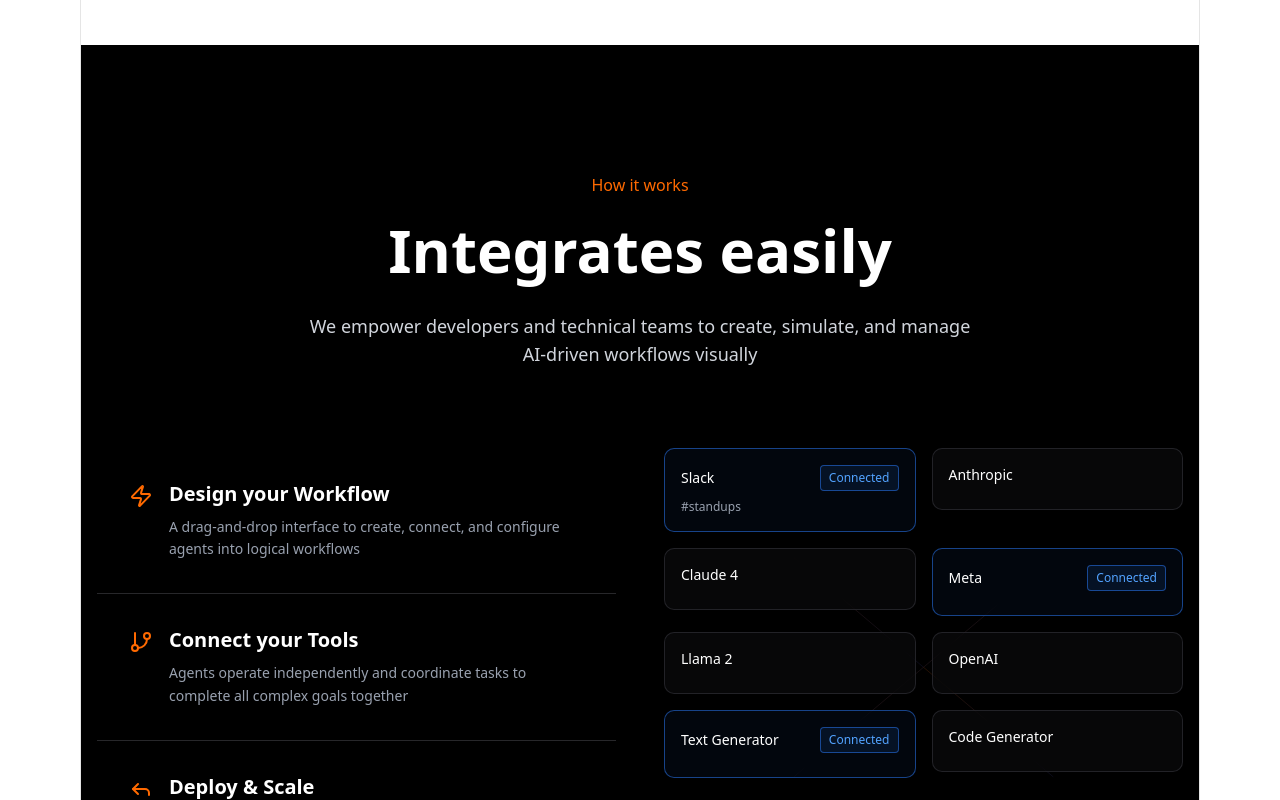
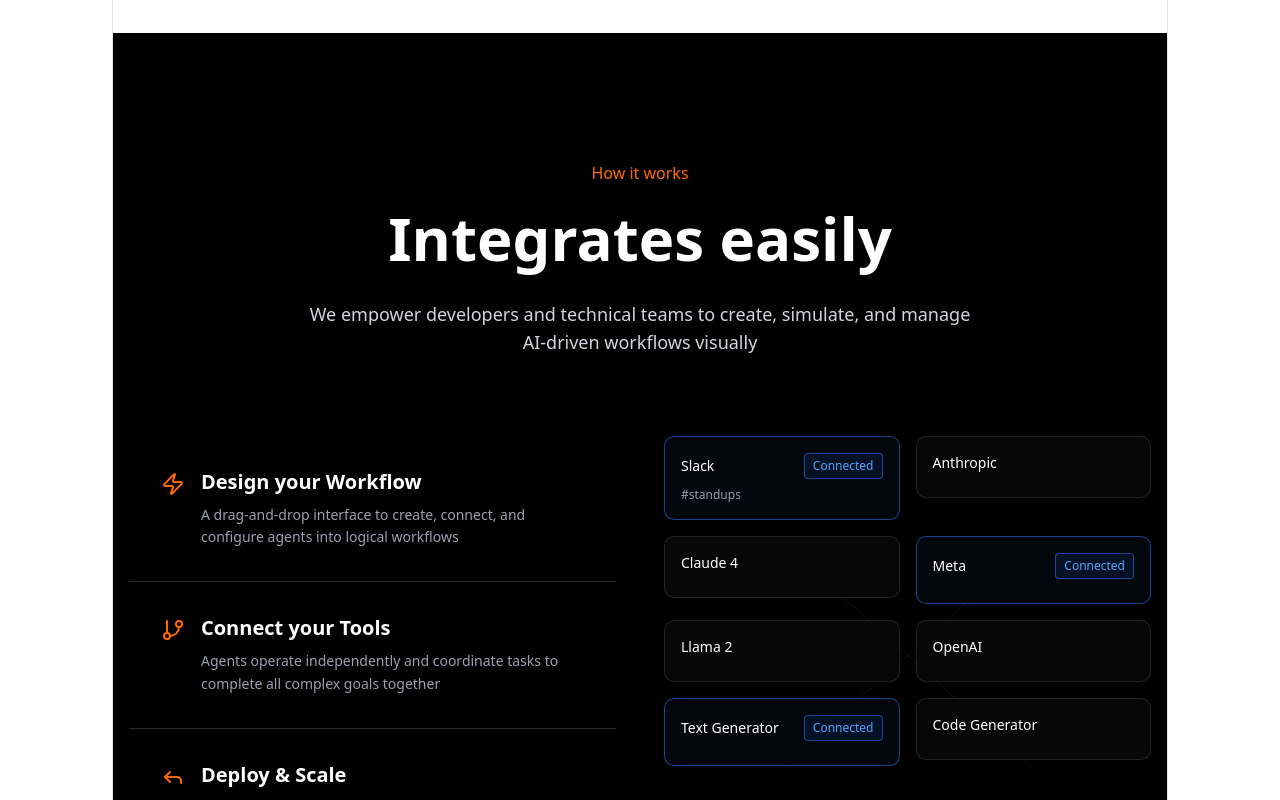
Before and after one commit to Dhruv7Tripathi/Cortex, a Next.js app: page / in a window 1280 px wide. Shown: the part 2752-3552 px from the top of the page. Built offline with nearby package versions, Linux system fonts and the light colour scheme.

Commit message:
feat: update footer layout and restructure columns for better organization; rename project in package.json

```diff
--- a/app/page.tsx
+++ b/app/page.tsx
@@ -17,10 +17,11 @@ export default function HomePage() {
         relative
         min-h-[calc(100vh-82px)]
         px-4 sm:px-6
+
         md:mx-4 md:px-0
         md:border-l md:border-r md:border-neutral-200 md:dark:border-neutral-900
 
-        lg:mx-8 xl:mx-20
+        lg:mx-8 xl:mx-28
         lg:border-l lg:border-r lg:border-neutral-200 lg:dark:border-neutral-900
       `}>
 
--- a/components/footer.tsx
+++ b/components/footer.tsx
@@ -30,6 +30,8 @@ export default function Footer() {
         </div>
 
         {/* Product column */}
+        <div className=" md:col-span-8 ml-24 px-12 grid grid-cols-2 sm:grid-cols-4 md:grid-cols-6 gap-8">
+
           <div className="md:col-span-2 space-y-4">
             <h4 className="text-zinc-500 font-medium mb-6">Product</h4>
             <ul className="space-y-4">
@@ -71,6 +73,7 @@ export default function Footer() {
             </ul>
           </div>
 
+        </div>
         {/* Newsletter column */}
 
       </div>
--- a/package.json
+++ b/package.json
@@ -1,5 +1,5 @@
 {
-  "name": "linear-template",
+  "name": "coretx-template",
   "version": "0.1.0",
   "private": true,
   "scripts": {
```
Lines whose indentation alone changed are shown as unchanged.
